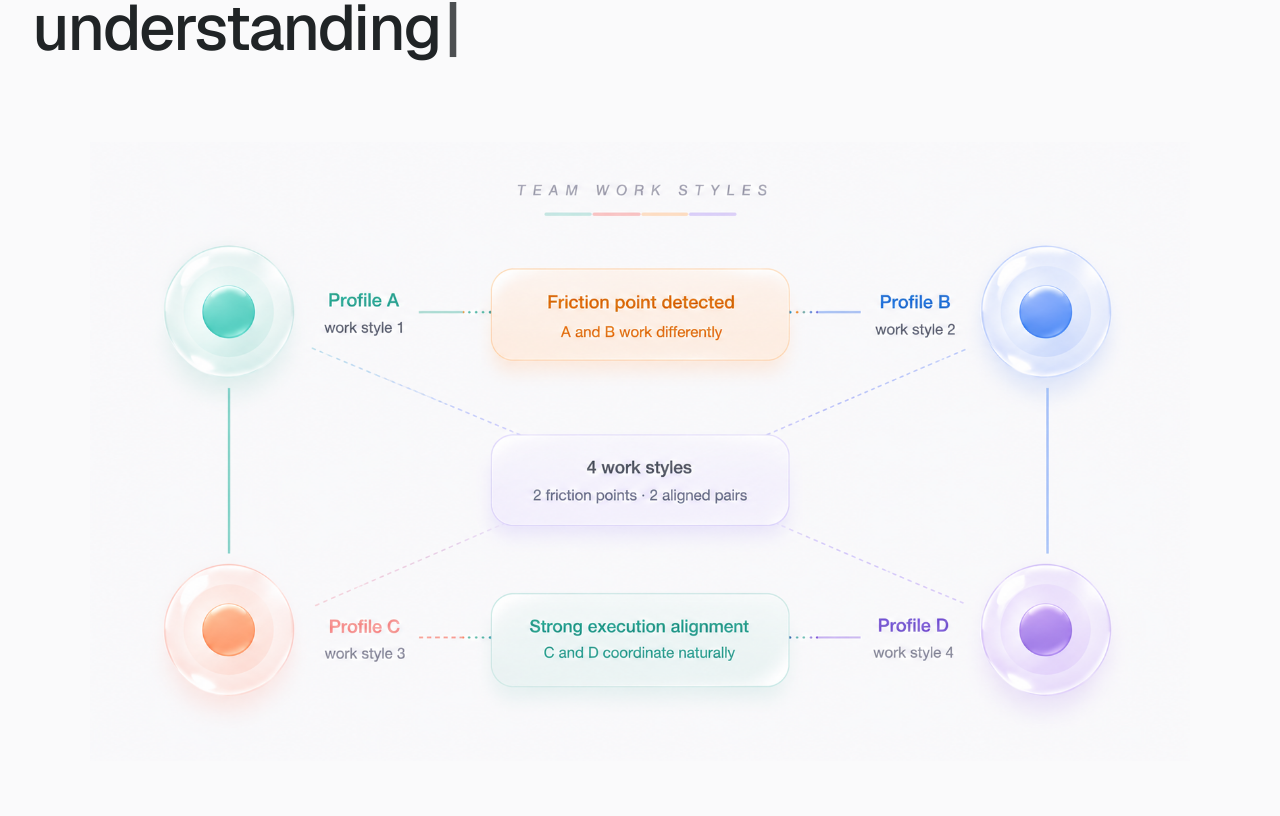
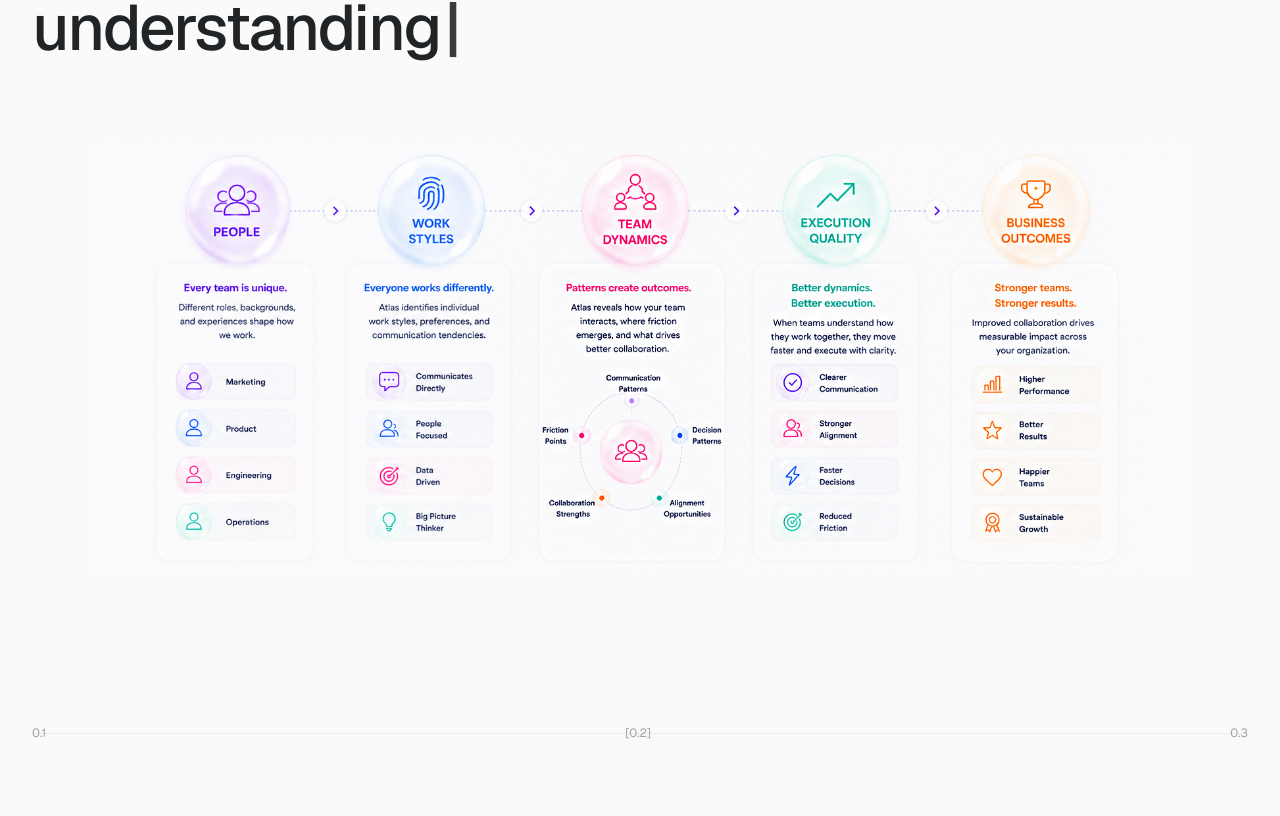
Before and after one commit to martamindacc/v0-Atlas-website-, a Next.js app: page /atlas/teams in a window 1280 px wide. Shown: the part 1084-1900 px from the top of the page. Built offline with nearby package versions, Linux system fonts and the light colour scheme.

Commit message:
feat: update team diagram to system flow visualization
Updated image and alt text for clarity on team dynamics and workflows

```diff
--- a/app/atlas/teams/page.tsx
+++ b/app/atlas/teams/page.tsx
@@ -148,11 +148,11 @@ export default function AtlasTeams() {
 
         </div>
 
-        {/* Team Work Styles Diagram - Centered Full Width */}
+        {/* Team System Flow - Centered Full Width */}
         <div className="max-w-[1300px] mx-auto px-4 md:px-8 mt-12 md:mt-20 w-full flex items-center justify-center">
           <img
-            src="/images/atlas_team_workstyles_v2.png"
-            alt="Team work styles visualization"
+            src="/images/atlas_teams_system_flow.jpg"
+            alt="Atlas team system flow: People, Work Styles, Team Dynamics, Execution Quality, Business Outcomes"
             className="w-full h-auto max-w-[1100px] object-contain"
           />
         </div>
```
Also changed, not shown: public/images/atlas_teams_system_flow.jpg (added).
